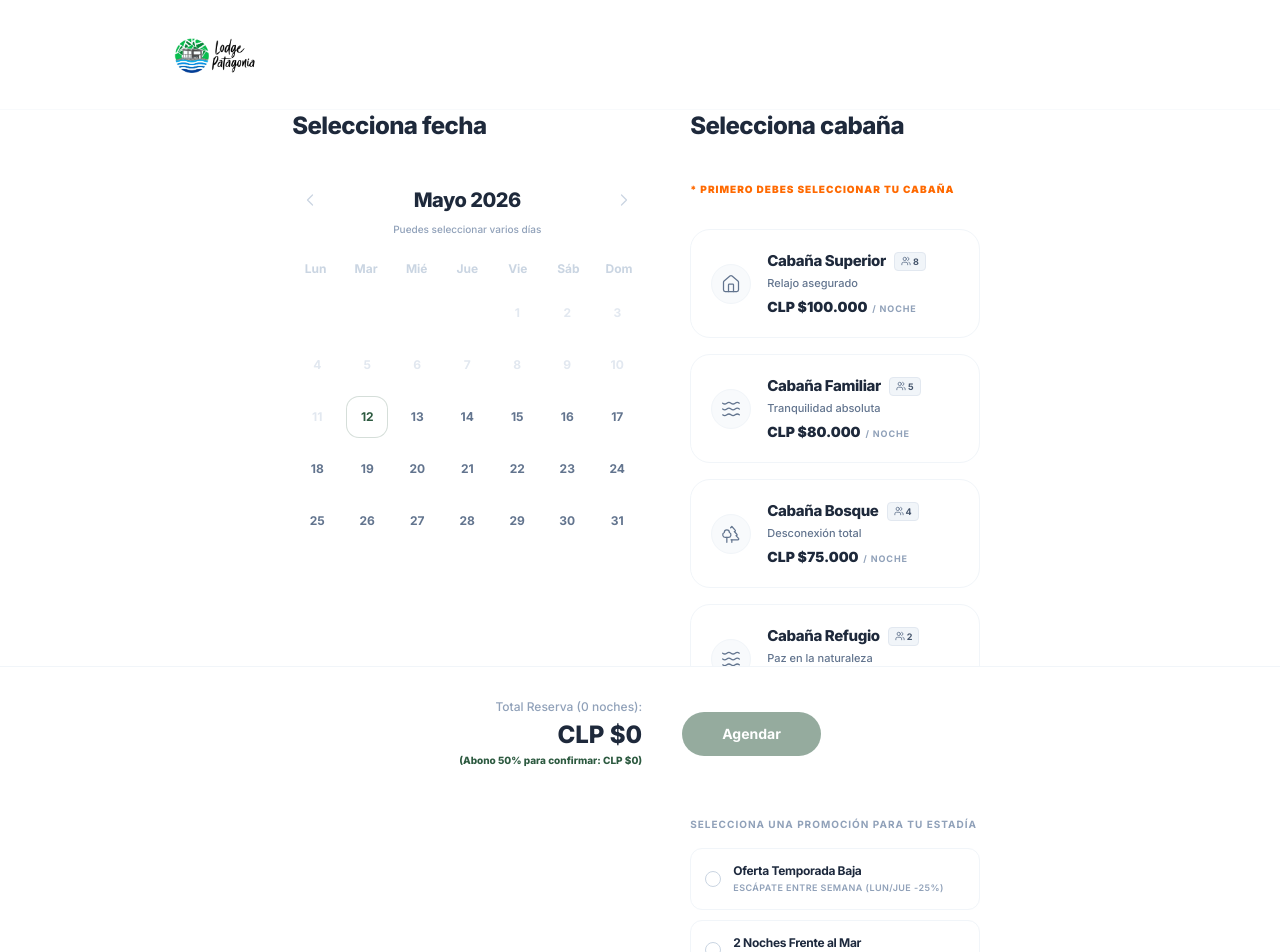
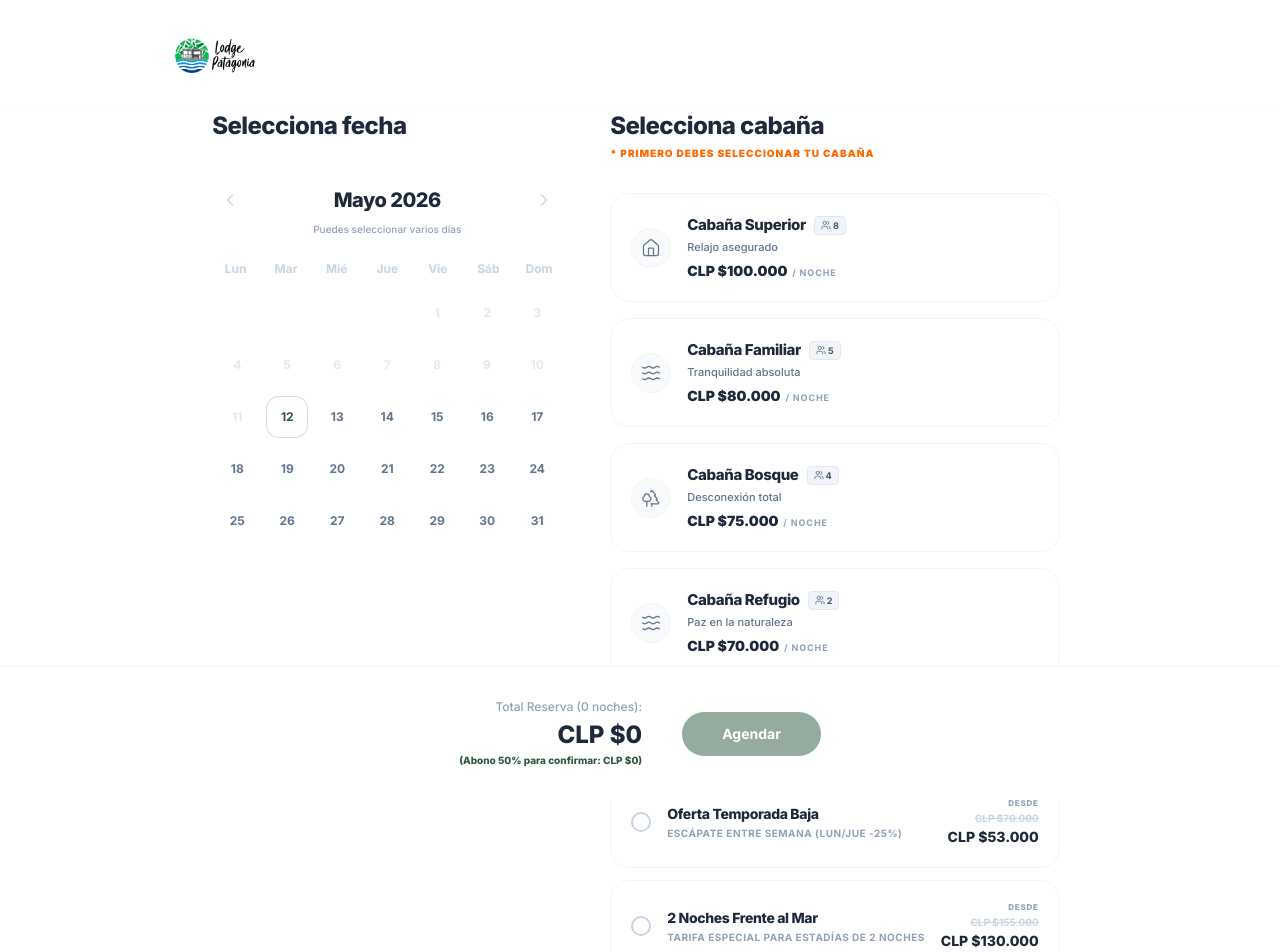
Before and after one commit to nowebcl/lodgepatagoniago, a Next.js app: page / in a window 1280 px wide. Shown: the top 952 px of the page. Built offline with nearby package versions, Linux system fonts and the light colour scheme; no server answers.

Commit message:
style: rediseño de tarjetas de promociones con badge de precio permanente

```diff
--- a/src/app/page.tsx
+++ b/src/app/page.tsx
@@ -264,9 +264,9 @@ export default function Home() {
           </section>
 
           {/* Lado Derecho: Selector de Cabañas */}
-          <section className="flex-1 w-full max-w-lg min-w-0 lg:overflow-y-auto lg:pr-2 custom-scrollbar pl-5 lg:pl-0">
+          <section className="flex-1 w-full max-w-lg min-w-0 lg:overflow-y-auto lg:pr-2 custom-scrollbar px-5 lg:px-0">
             <div className="text-center lg:text-left mb-3 lg:mb-8">
-              <h2 className="section-title-ref">Selecciona cabaña</h2>
+              <h2 className="section-title-ref !mb-1">Selecciona cabaña</h2>
               <p className="text-[10px] text-orange-500 font-black uppercase tracking-widest mt-1">
                 * Primero debes seleccionar tu cabaña
               </p>
@@ -278,13 +278,13 @@ export default function Home() {
 
             {/* Promociones Especiales */}
             <div className="mt-8 mb-4 text-center lg:text-left">
-              <h2 className="section-title-ref">Tarifas Especiales</h2>
+              <h2 className="section-title-ref !mb-1">Tarifas Especiales</h2>
               <p className="text-[10px] text-slate-400 font-bold uppercase tracking-widest mt-1">
                 Selecciona una promoción para tu estadía
               </p>
             </div>
 
-            <div className="space-y-2.5 px-5 lg:px-0">
+            <div className="space-y-3">
               {PROMOTIONS.map((promo) => {
                 const isSelected = selectedPromoId === promo.id;
                 const prices = selectedCabinId ? (promo.cabinPrices as any)[selectedCabinId] : null;
@@ -294,65 +294,94 @@ export default function Home() {
                   <div
                     key={promo.id}
                     className={cn(
-                      "border rounded-xl transition-all overflow-hidden bg-white",
+                      "border rounded-[20px] transition-all duration-300 overflow-hidden bg-white",
                       isSelected
-                        ? "border-[var(--forest-green)] ring-1 ring-[var(--forest-green)]/10 shadow-sm"
-                        : "border-slate-100 hover:border-slate-200"
+                        ? "border-[var(--forest-green)] border-2 shadow-sm"
+                        : "border-slate-100 hover:border-slate-200 hover:shadow-md hover:-translate-y-0.5"
                     )}
                   >
                     <button
                       type="button"
                       onClick={() => setSelectedPromoId(isSelected ? null : promo.id)}
-                      className="w-full text-left p-3.5 flex items-center justify-between gap-4"
+                      className="w-full text-left p-5 flex items-center justify-between gap-4"
                     >
                       {/* Left: Radio and Title */}
-                      <div className="flex items-center gap-3 min-w-0">
+                      <div className="flex items-center gap-4 min-w-0">
                         <div className={cn(
-                          "w-4 h-4 rounded-full border flex items-center justify-center shrink-0 transition-all",
+                          "w-5 h-5 rounded-full border-2 flex items-center justify-center shrink-0 transition-all duration-300",
                           isSelected
-                            ? "border-[var(--forest-green)] bg-[var(--forest-green)]"
+                            ? "border-[var(--forest-green)] bg-white"
                             : "border-slate-300 bg-white"
                         )}>
-                          {isSelected && (
-                            <div className="w-1.5 h-1.5 rounded-full bg-white" />
-                          )}
+                          <div className={cn(
+                            "w-2.5 h-2.5 rounded-full bg-[var(--forest-green)] transition-all duration-300 transform scale-0",
+                            isSelected && "scale-100"
+                          )} />
                         </div>
                         <div className="min-w-0">
-                          <h4 className="text-xs font-bold text-slate-800 tracking-tight truncate">{promo.name}</h4>
-                          <p className="text-[9px] text-slate-400 font-semibold uppercase tracking-wider truncate mt-0.5">{promo.tagline}</p>
+                          <h4 className="text-[14px] font-extrabold text-[#1E293B] tracking-tight truncate">
+                            {promo.name}
+                          </h4>
+                          <p className="text-[10px] text-slate-400 font-bold uppercase tracking-wider truncate mt-0.5">
+                            {promo.tagline}
+                          </p>
                         </div>
                       </div>
 
                       {/* Right: Price Preview */}
-                      {selectedCabinId && prices && (
+                      {selectedCabinId && prices ? (
                         <div className="text-right shrink-0">
-                          <div className="text-[9px] text-slate-400 line-through font-semibold">
+                          <div className="text-[10px] text-slate-400 line-through font-bold">
                             CLP ${prices.original.toLocaleString('es-CL')}
                           </div>
-                          <div className="text-xs font-black text-slate-800">
+                          <div className="text-[14px] font-black text-[var(--forest-green)]">
                             CLP ${prices.promo.toLocaleString('es-CL')}
                           </div>
                         </div>
+                      ) : (
+                        (() => {
+                          const cabinPriceList = Object.values(promo.cabinPrices);
+                          const minPromo = Math.min(...cabinPriceList.map((p: any) => p.promo));
+                          const minOriginal = Math.min(...cabinPriceList.map((p: any) => p.original));
+                          return (
+                            <div className="text-right shrink-0">
+                              <span className="text-[8px] text-slate-400 font-extrabold uppercase tracking-widest block text-right mb-0.5">
+                                Desde
+                              </span>
+                              <div className="text-[10px] text-slate-300 line-through font-bold">
+                                CLP ${minOriginal.toLocaleString('es-CL')}
+                              </div>
+                              <div className="text-[14px] font-extrabold text-[#1E293B]">
+                                CLP ${minPromo.toLocaleString('es-CL')}
+                              </div>
+                            </div>
+                          );
+                        })()
                       )}
                     </button>
 
                     {/* Expandable details */}
                     {isSelected && (
-                      <div className="px-3.5 pb-3.5 pt-1.5 border-t border-slate-50 flex flex-col gap-1 bg-slate-50/30">
-                        <p className="text-[10px] text-slate-500 leading-normal font-medium">
+                      <div className="px-5 pb-5 pt-2 border-t border-slate-100 flex flex-col gap-1 bg-slate-50/20">
+                        <p className="text-[11px] text-slate-500 leading-relaxed font-medium">
                           {promo.description}
                         </p>
-                        <div className="flex items-center gap-1.5 mt-1.5">
-                          <div className={cn(
-                            "w-1.5 h-1.5 rounded-full",
-                            isValid ? "bg-emerald-500 animate-pulse" : "bg-amber-400"
-                          )} />
-                          <span className={cn(
-                            "text-[8px] font-black uppercase tracking-wider",
-                            isValid ? "text-emerald-600" : "text-amber-600"
-                          )}>
-                            {isValid ? "Promoción activada y aplicada" : promo.requirementText}
-                          </span>
+                        <div className="flex items-center gap-1.5 mt-2">
+                          {isValid ? (
+                            <div className="inline-flex items-center gap-1.5 px-2.5 py-1 rounded-full bg-emerald-50 border border-emerald-100 text-emerald-700 w-fit">
+                              <div className="w-1.5 h-1.5 rounded-full bg-emerald-500 animate-pulse" />
+                              <span className="text-[9px] font-bold uppercase tracking-wider">
+                                Promoción activada y aplicada
+                              </span>
+                            </div>
+                          ) : (
+                            <div className="inline-flex items-center gap-1.5 px-2.5 py-1 rounded-full bg-amber-50 border border-amber-100/80 text-amber-700 w-fit">
+                              <div className="w-1.5 h-1.5 rounded-full bg-amber-400" />
+                              <span className="text-[9px] font-bold uppercase tracking-wider">
+                                {promo.requirementText}
+                              </span>
+                            </div>
+                          )}
                         </div>
                       </div>
                     )}
```
